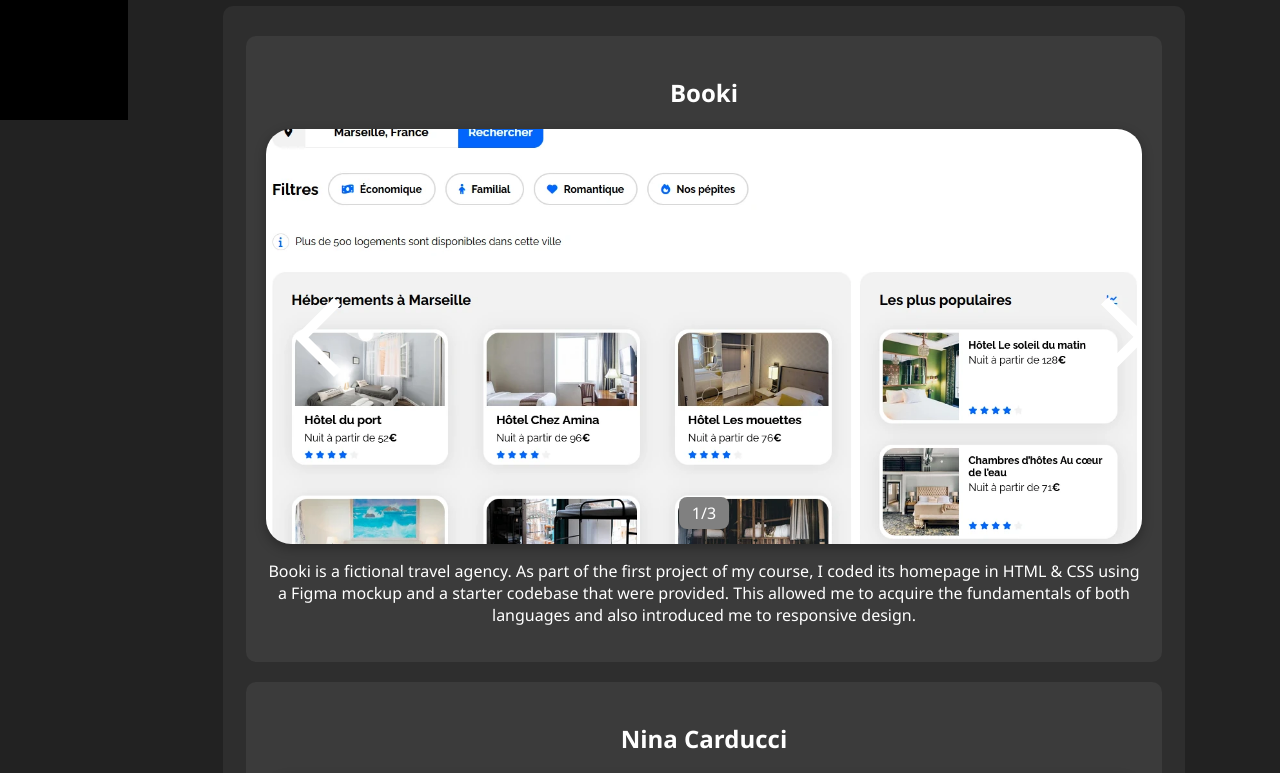
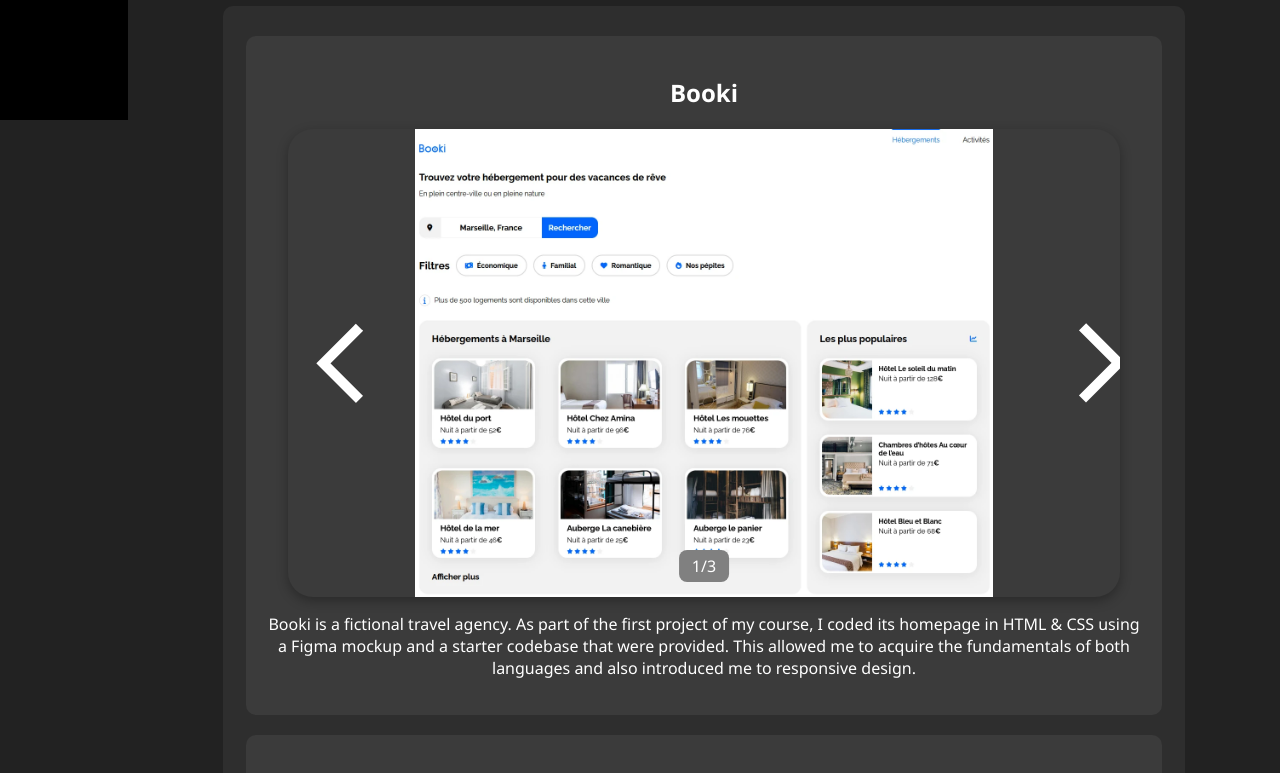
Before and after one commit to Tigrou-le-ninja/PortfolioTS, a React (Vite) app: page / in a window 1280 px wide. Shown: the part 680-1453 px from the top of the page. Built offline with nearby package versions, Linux system fonts and the light colour scheme.

Commit message:
Taille des images dans le carousel

```diff
--- a/src/components/carousel/carousel.scss
+++ b/src/components/carousel/carousel.scss
@@ -1,7 +1,10 @@
 .carousel {
+  display: flex;
+  align-items: center;
+  justify-content: center;
   position: relative;
-  width: 100%;
-  height: 415px;
+  width: 95%;
+  aspect-ratio: 16/9;
   margin: 0 auto;
   overflow: hidden;
   border-radius: 25px;
@@ -15,7 +18,7 @@
   &-image {
     width: 100%;
     height: 100%;
-    object-fit: cover;
+    object-fit: contain;
     transition: opacity 0.5s ease-in-out;
   }
 
```
